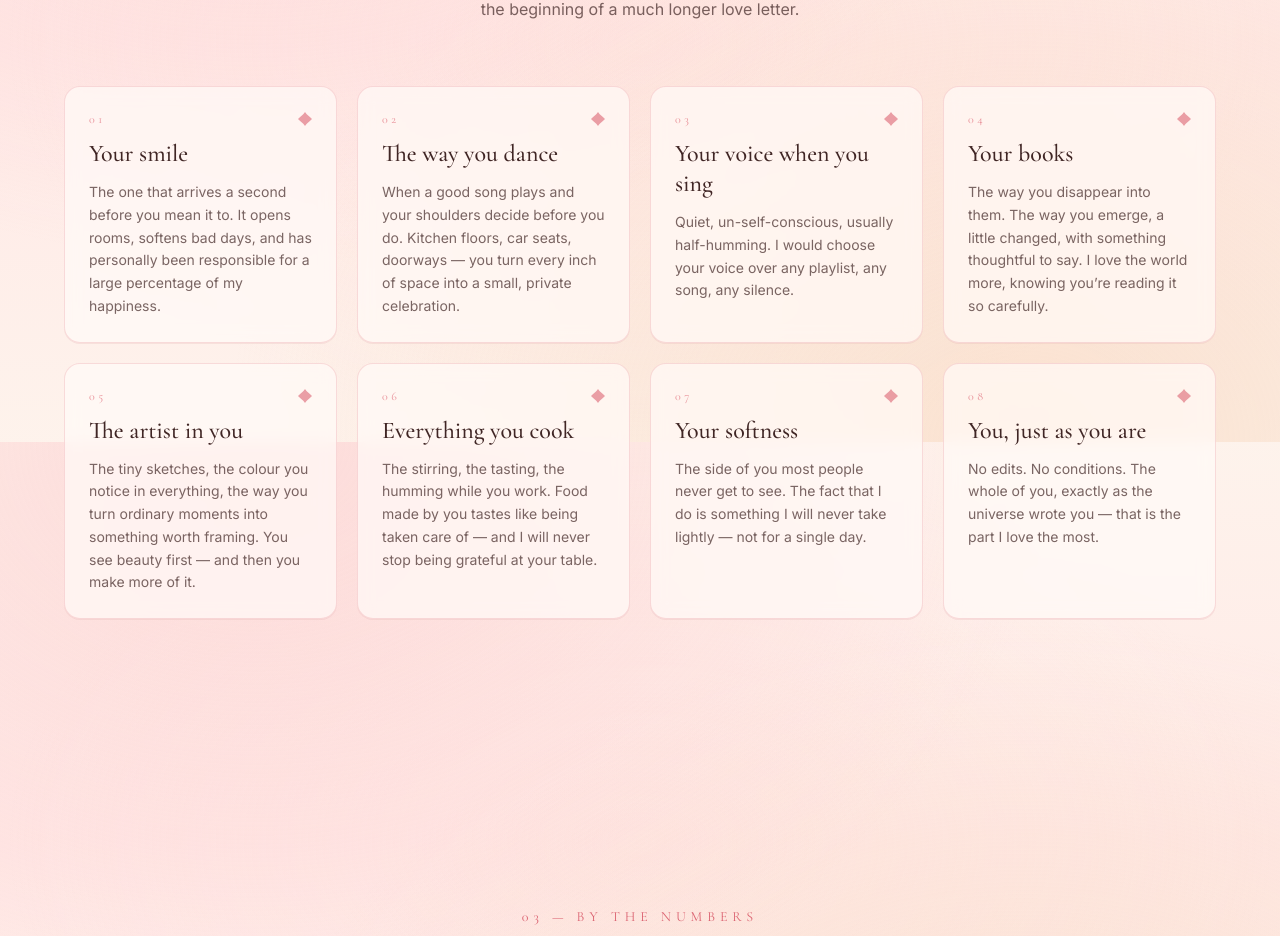
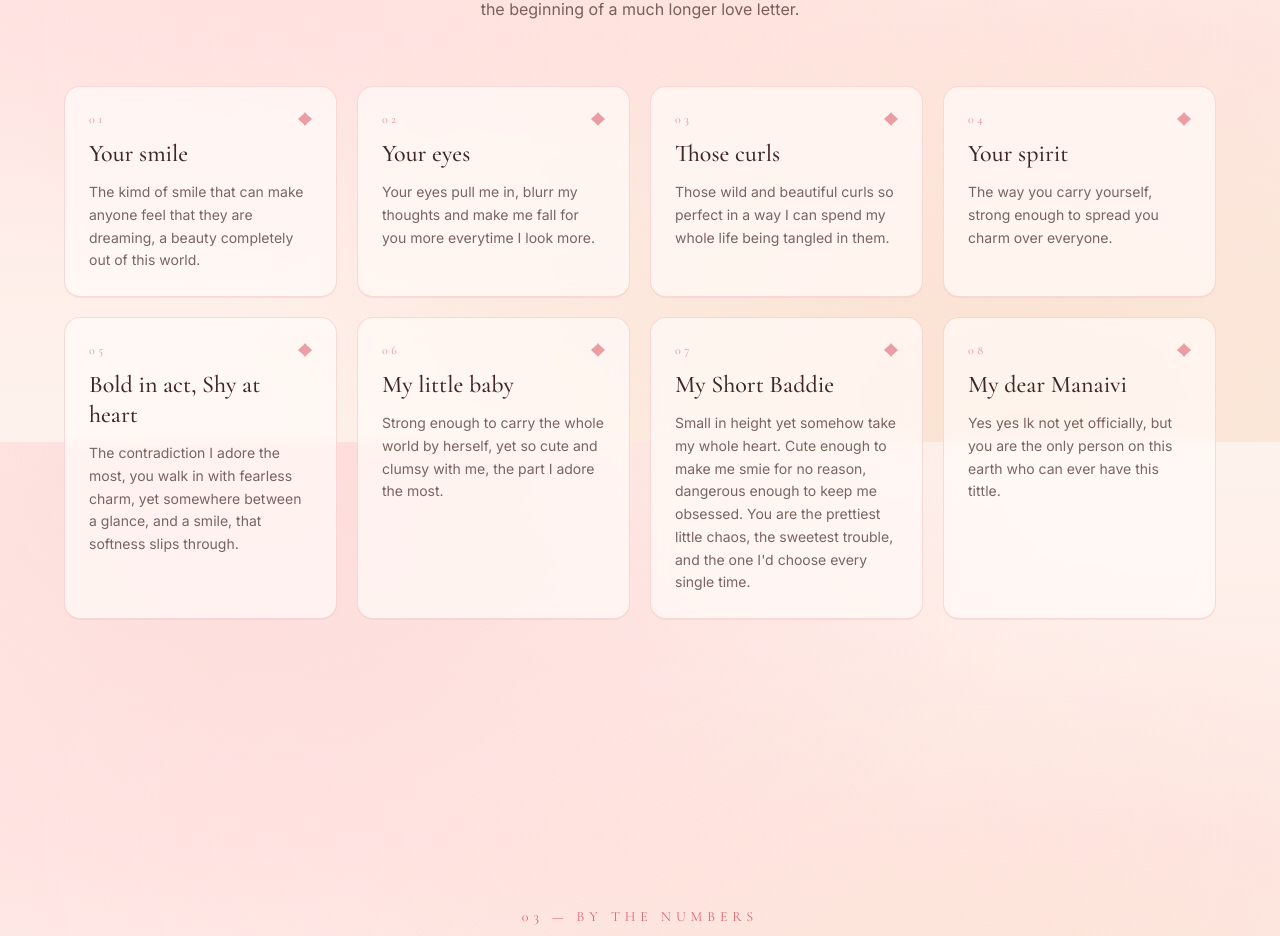
Before and after one commit to BLINDERSBLADE/shri, a Next.js app: page / in a window 1280 px wide. Shown: the part 1958-2894 px from the top of the page. Built offline with nearby package versions, Linux system fonts and the light colour scheme; no server answers.

Commit message:
feat: update reasons component with new descriptions

```diff
--- a/components/reasons.tsx
+++ b/components/reasons.tsx
@@ -1,35 +1,35 @@
 const reasons = [
   {
     title: "Your smile",
-    body: "The one that arrives a second before you mean it to. It opens rooms, softens bad days, and has personally been responsible for a large percentage of my happiness.",
+    body: "The kimd of smile that can make anyone feel that they are dreaming, a beauty completely out of this world.",
   },
   {
-    title: "The way you dance",
-    body: "When a good song plays and your shoulders decide before you do. Kitchen floors, car seats, doorways &mdash; you turn every inch of space into a small, private celebration.",
+    title: "Your eyes",
+    body: "Your eyes pull me in, blurr my thoughts and make me fall for you more everytime I look more.",
   },
   {
-    title: "Your voice when you sing",
-    body: "Quiet, un-self-conscious, usually half-humming. I would choose your voice over any playlist, any song, any silence.",
+    title: "Those curls",
+    body: "Those wild and beautiful curls so perfect in a way I can spend my whole life being tangled in them.",
   },
   {
-    title: "Your books",
-    body: "The way you disappear into them. The way you emerge, a little changed, with something thoughtful to say. I love the world more, knowing you&rsquo;re reading it so carefully.",
+    title: "Your spirit",
+    body: "The way you carry yourself, strong enough to spread you charm over everyone.",
   },
   {
-    title: "The artist in you",
-    body: "The tiny sketches, the colour you notice in everything, the way you turn ordinary moments into something worth framing. You see beauty first &mdash; and then you make more of it.",
+    title: "Bold in act, Shy at heart",
+    body: "The contradiction I adore the most, you walk in with fearless charm, yet somewhere between a glance, and a smile, that softness slips through.",
   },
   {
-    title: "Everything you cook",
-    body: "The stirring, the tasting, the humming while you work. Food made by you tastes like being taken care of &mdash; and I will never stop being grateful at your table.",
+    title: "My little baby",
+    body: "Strong enough to carry the whole world by herself, yet so cute and clumsy with me, the part I adore the most.",
   },
   {
-    title: "Your softness",
-    body: "The side of you most people never get to see. The fact that I do is something I will never take lightly &mdash; not for a single day.",
+    title: "My Short Baddie",
+    body: "Small in height yet somehow take my whole heart. Cute enough to make me smie for no reason, dangerous enough to keep me obsessed. You are the prettiest little chaos, the sweetest trouble, and the one I'd choose every single time.",
   },
   {
-    title: "You, just as you are",
-    body: "No edits. No conditions. The whole of you, exactly as the universe wrote you &mdash; that is the part I love the most.",
+    title: "My dear Manaivi",
+    body: "Yes yes Ik not yet officially, but you are the only person on this earth who can ever have this tittle.",
   },
 ]
 
```
